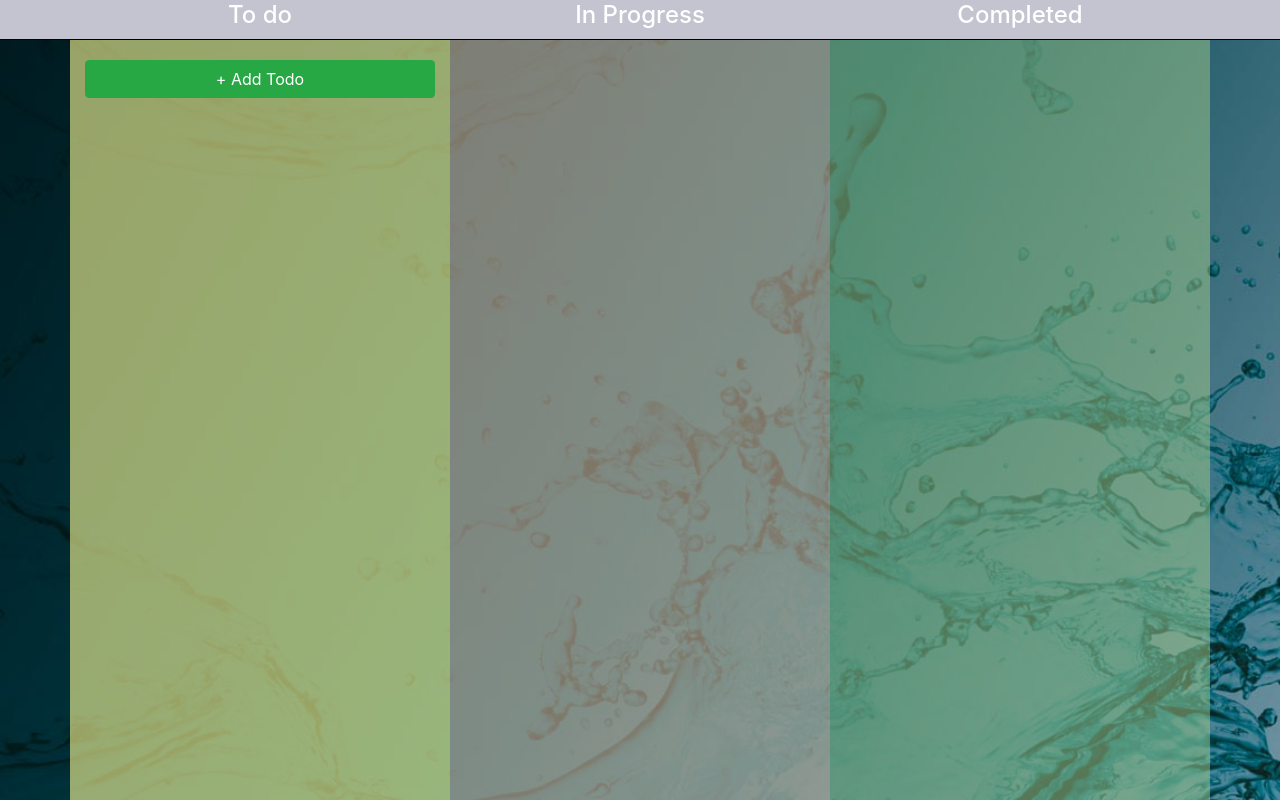
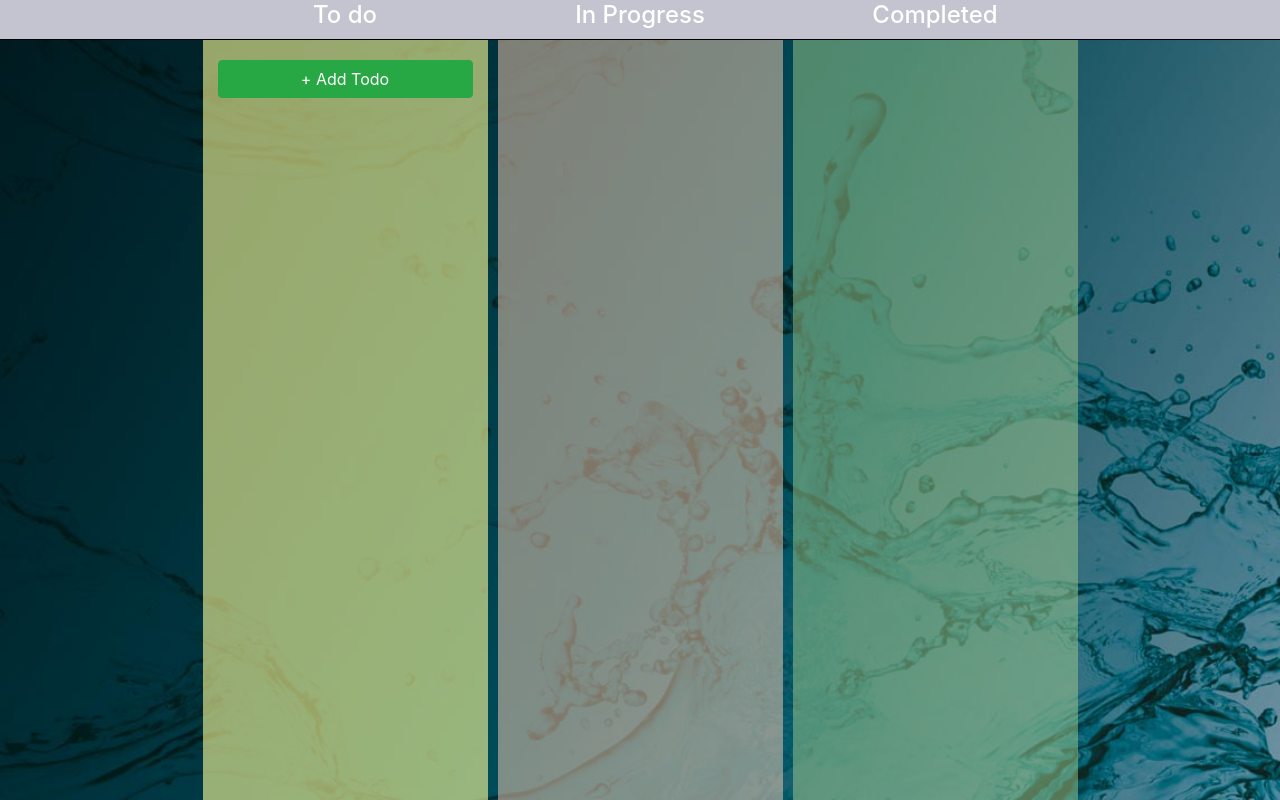
Before and after one commit to CvetanT/Draggable-Todo-App, a website: page public/index.html in a window 1280 px wide. Drawn offline with nearby package versions, Linux system fonts and the light colour scheme.

Commit message:
Add files via upload

```diff
--- a/public/index.html
+++ b/public/index.html
@@ -27,14 +27,14 @@
 <body>
   <div class="status-titles">
     <div class="container">
-      <div class="row  text-center">
-        <div class="col-md-4">
+      <div class="row  text-center justify-content-center">
+        <div class="col-md-3">
           <h2>To do</h2>
         </div>
-        <div class="col-md-4">
+        <div class="col-md-3">
           <h2>In Progress</h2>
         </div>
-        <div class="col-md-4">
+        <div class="col-md-3">
           <h2>Completed</h2>
         </div>
       </div>
@@ -42,14 +42,14 @@
   </div>
   <div class="container todo-container">
 
-    <div class="row text-center">
-      <div id="no_status" class="col-md-4 status">
+    <div class="row text-center justify-content-center">
+      <div id="no_status" class="col-md-3 status">
         <button id="add_btn" type="button" class="btn btn-success" data-toggle="modal" data-target="#todo_modal">+ Add
           Todo </button>
       </div>
-      <div id="in_progress" class="col-md-4 status">
+      <div id="in_progress" class="col-md-3 status">
       </div>
-      <div id="completed" class="col-md-4 status">
+      <div id="completed" class="col-md-3 status">
       </div>
     </div>
   </div>
```
